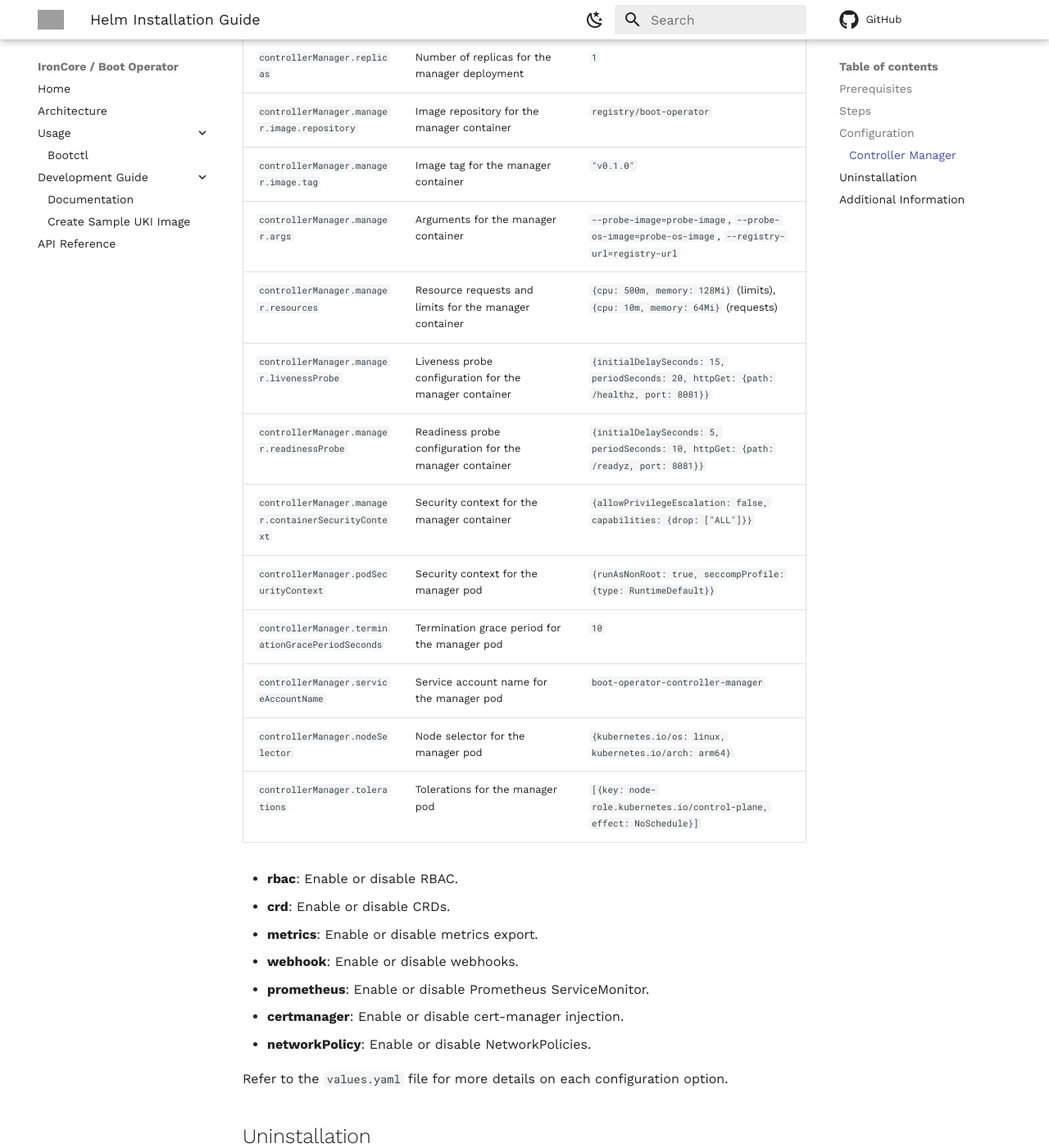
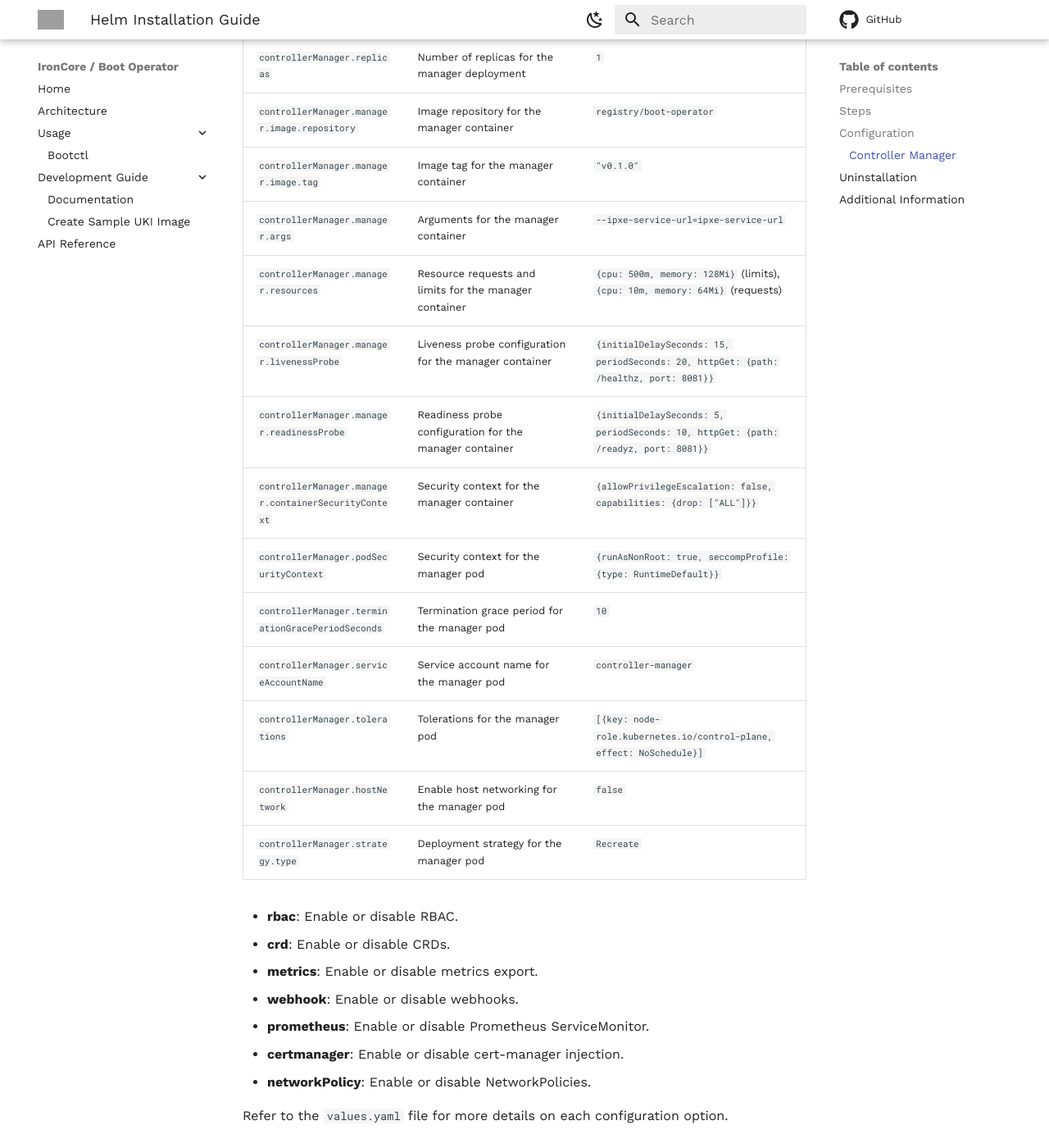
Before and after one commit to ironcore-dev/boot-operator, an MkDocs documentation site: the page built from docs/usage/installation.md, in a window 1280 px wide and 1400 px high, scrolled down 1118 px. Shown: the whole window at 82% size. Built offline with MkDocs 1.6.1 and Material for MkDocs 9.7.7, drawn with Linux system fonts in a browser that asks for light colours; comment, search, counter and statistics services are not loaded; grey boxes are pictures that could not be loaded.

Commit message:
Update helm charts documentation

```diff
--- a/docs/usage/installation.md
+++ b/docs/usage/installation.md
@@ -44,16 +44,17 @@
 | `controllerManager.replicas`       | Number of replicas for the manager deployment                               | `1`                            |
 | `controllerManager.manager.image.repository` | Image repository for the manager container                                  | `registry/boot-operator`      |
 | `controllerManager.manager.image.tag`        | Image tag for the manager container                                         | `"v0.1.0"`                     |
-| `controllerManager.manager.args`             | Arguments for the manager container                                         | `--probe-image=probe-image`, `--probe-os-image=probe-os-image`, `--registry-url=registry-url` |
+| `controllerManager.manager.args`             | Arguments for the manager container                                         | `--ipxe-service-url=ipxe-service-url` |
 | `controllerManager.manager.resources`        | Resource requests and limits for the manager container                      | `{cpu: 500m, memory: 128Mi}` (limits), `{cpu: 10m, memory: 64Mi}` (requests) |
 | `controllerManager.manager.livenessProbe`    | Liveness probe configuration for the manager container                      | `{initialDelaySeconds: 15, periodSeconds: 20, httpGet: {path: /healthz, port: 8081}}` |
 | `controllerManager.manager.readinessProbe`   | Readiness probe configuration for the manager container                     | `{initialDelaySeconds: 5, periodSeconds: 10, httpGet: {path: /readyz, port: 8081}}` |
 | `controllerManager.manager.containerSecurityContext`  | Security context for the manager container                                  | `{allowPrivilegeEscalation: false, capabilities: {drop: ["ALL"]}}` |
 | `controllerManager.podSecurityContext`            | Security context for the manager pod                                        | `{runAsNonRoot: true, seccompProfile: {type: RuntimeDefault}}` |
 | `controllerManager.terminationGracePeriodSeconds` | Termination grace period for the manager pod                                | `10`                           |
-| `controllerManager.serviceAccountName`         | Service account name for the manager pod                                    | `boot-operator-controller-manager` |
-| `controllerManager.nodeSelector`               | Node selector for the manager pod                                           | `{kubernetes.io/os: linux, kubernetes.io/arch: arm64}` |
+| `controllerManager.serviceAccountName`         | Service account name for the manager pod                                    | `controller-manager`           |
 | `controllerManager.tolerations`                | Tolerations for the manager pod                                             | `[{key: node-role.kubernetes.io/control-plane, effect: NoSchedule}]` |
+| `controllerManager.hostNetwork`                | Enable host networking for the manager pod                                  | `false`                        |
+| `controllerManager.strategy.type`              | Deployment strategy for the manager pod                                     | `Recreate`                     |
 
 - **rbac**: Enable or disable RBAC.
 - **crd**: Enable or disable CRDs.
```
